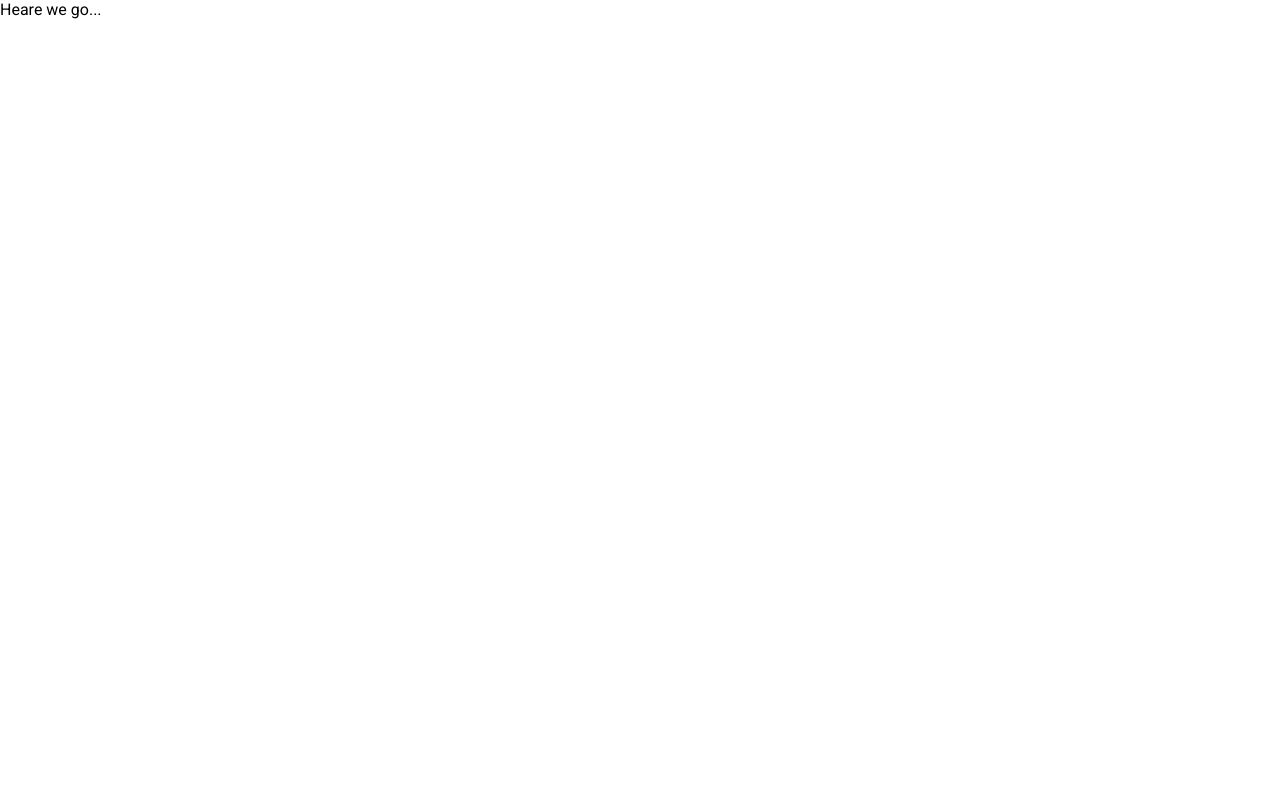
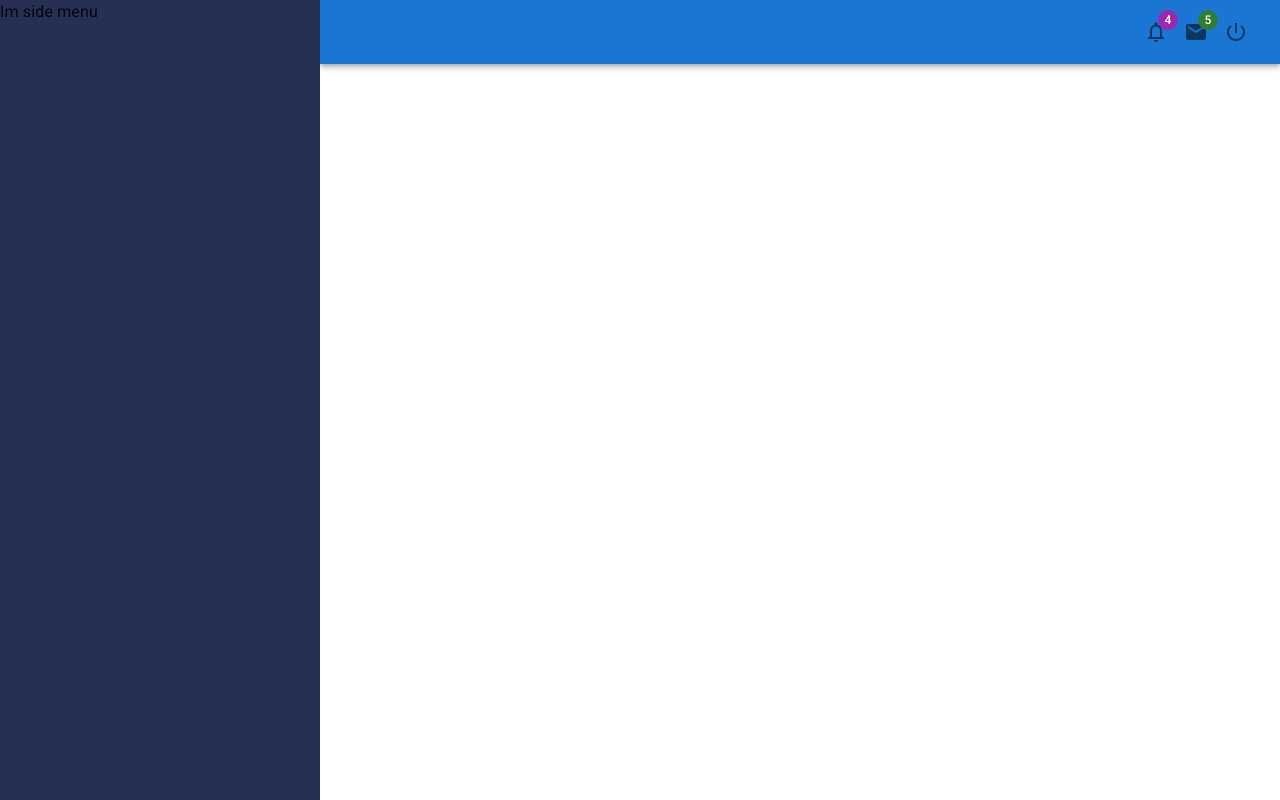
Before and after one commit to touhidalam09/complete-mui-system, a React (Create React App) app: page / in a window 1280 px wide. Built offline with nearby package versions, Linux system fonts and the light colour scheme.

Commit message:
layout desgin side-menu and header and two material package installed

```diff
--- a/package.json
+++ b/package.json
@@ -3,8 +3,11 @@
   "version": "0.1.0",
   "private": true,
   "dependencies": {
+    "@emotion/react": "^11.7.1",
+    "@emotion/styled": "^11.6.0",
     "@mui/icons-material": "^5.2.5",
     "@mui/material": "^5.2.5",
+    "@mui/styles": "^5.2.3",
     "@testing-library/jest-dom": "^5.16.1",
     "@testing-library/react": "^12.1.2",
     "@testing-library/user-event": "^13.5.0",
--- a/src/App/App.js
+++ b/src/App/App.js
@@ -1,10 +1,25 @@
-import './App.css';
+import SideMenus from '../components/SideMenus';
+import Header from '../components/Header';
+import { makeStyles } from '@mui/styles';
+import { CssBaseline } from '@mui/material';
+
+const useStyles = makeStyles({
+  appMenu :{
+    paddingLeft: '320px',
+    width: '100%',
+  }
+})
 
 function App() {
+  const classes = useStyles();
   return (
-    <div className="App">
-      Heare we go...
-    </div>
+    <>
+      <SideMenus />
+      <div className={classes.appMenu}>
+        <Header />
+      </div>
+      <CssBaseline />
+    </>
   );
 }
 
--- /dev/null
+++ b/src/components/Header.jsx
@@ -0,0 +1,40 @@
+import { AppBar, Badge, Grid, IconButton, InputBase, Toolbar } from '@mui/material';
+import React from 'react'
+import NotificationsNoneIcon from '@mui/icons-material/NotificationsNone';
+import EmailIcon from '@mui/icons-material/Email';
+import PowerSettingsNewIcon from '@mui/icons-material/PowerSettingsNew';
+
+function Header() {
+    return (
+        <>
+            <AppBar position='static'>
+                <Toolbar>
+                    <Grid container>
+                        <Grid item>
+                            <InputBase />
+                        </Grid>
+                        <Grid item sm></Grid>
+                        <Grid item>
+                            <IconButton>
+                                <Badge badgeContent={4} color="secondary">
+                                    <NotificationsNoneIcon/>
+                                </Badge>
+                            </IconButton>
+                            <IconButton>
+                                <Badge badgeContent={5} color="success">
+                                    <EmailIcon/>
+                                </Badge>
+                            </IconButton>
+                            <IconButton>
+                                    <PowerSettingsNewIcon/>
+                            </IconButton>
+                        </Grid>
+                    </Grid>
+
+                </Toolbar>
+            </AppBar>
+        </>
+    );
+}
+
+export default Header;
--- /dev/null
+++ b/src/components/SideMenus.jsx
@@ -0,0 +1,25 @@
+import { makeStyles } from '@mui/styles';
+import React from 'react';
+
+const useStyles = makeStyles({
+    sideMenu: {
+        display: 'flex',
+        flexDirection: 'column',
+        position: 'absolute',
+        left: '0px',
+        width: '320px',
+        height: '100%',
+        backgroundColor: '#253053',
+    }
+});
+
+
+function SideMenus() {
+    const classes = useStyles();
+    return (
+        <div className={classes.sideMenu}>
+            Im side menu
+        </div>
+    );
+}
+export default SideMenus;
```
Also changed, not shown: src/index.css (line endings or trailing spaces), 1 other file (tests, documents, lock files or other folders).
